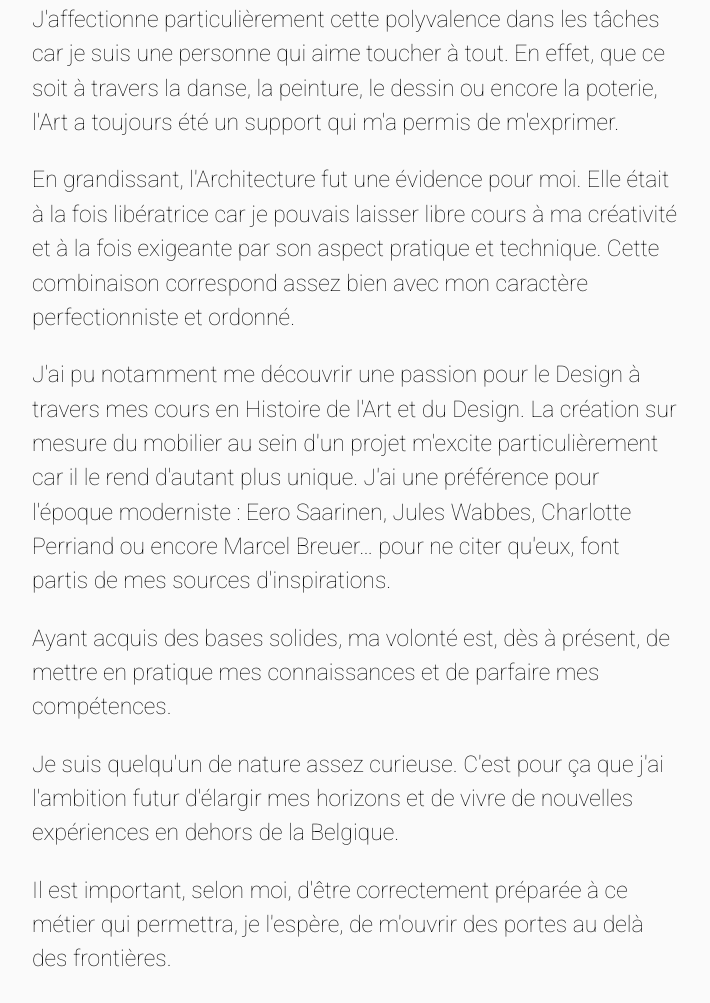
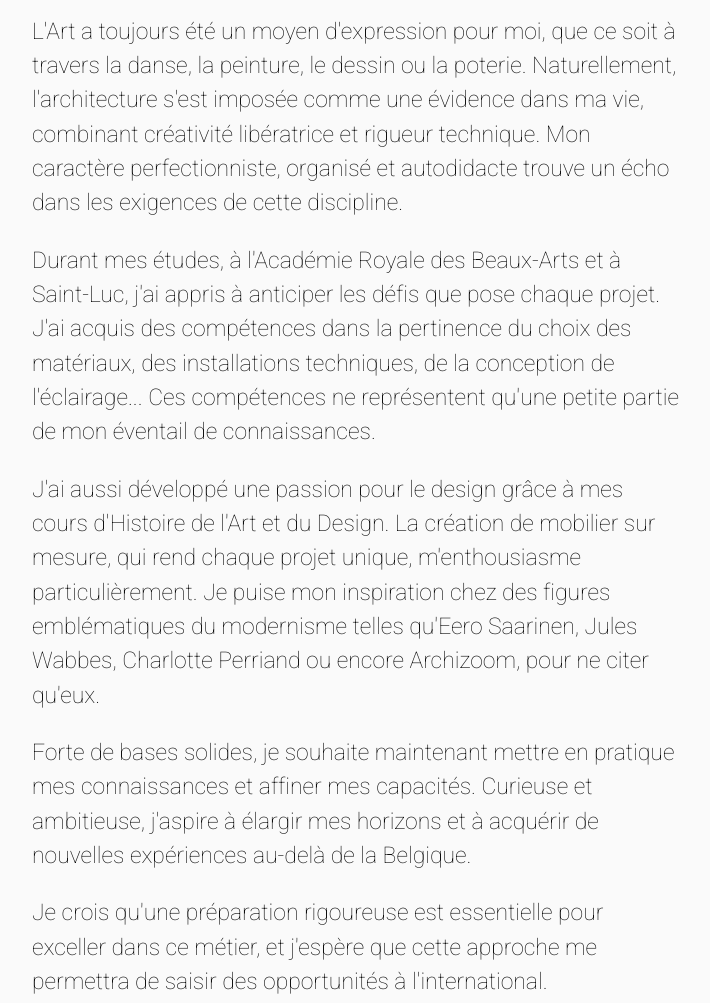
Before and after one commit to redouanahaddad/redouanahaddad.github.io, an Astro site: page /about in a window 1280 px wide. Shown: the part 1141-2144 px from the top of the page, without its empty margins (284-994 px from the left). Built offline with nearby package versions, Linux system fonts and the light colour scheme; Astro itself is replaced by a stand-in of ours.

Commit message:
Update about.astro

```diff
--- a/src/pages/about.astro
+++ b/src/pages/about.astro
@@ -19,54 +19,25 @@
     <Button href={CV} download outlined>Télécharger mon CV</Button>
 
     <p>
-      Je m'appelle Nadou Servaes, j'ai 25 ans et je suis actuellement étudiante
-      en Master en Architecture d'intérieur à l'Académie Royale des Beaux-Arts.
-      Mon Bachelier s'est déroulé à l'ESA Saint-Luc de Saint- Gilles.
+    Je m'appelle Nadou Servaes et je suis une jeune architecte d'intérieur passionnée et déterminée. Bien que mon expérience professionnelle soit encore récente, j'ai eu l'opportunité d'enrichir mes compétences au sein de divers bureaux d'architecture, où j'ai effectué plusieurs stages enrichissants.
     </p>
     <p>
-      Ma volonté est d'élargir mes connaissances dans le monde de l'architecture
-      afin de me constituer une certaine expérience professionnelle. J'ai déjà
-      eu la chance de travailler dans le bureau d'architecture STAMP en tant que
-      stagiaire et ensuite comme job étudiant sur plusieurs mois.
+     Mon rôle durant ces stages était diversifié : participation à l'exécution des plans et à des compétitions d'architecture, conception de projets privés, et prise en charge de tâches administratives telles que la rédaction du Dossier d'Intervention Ultérieur et le suivi de chantier en tant que Coordinatrice Santé et Sécurité. J'ai également contribué à la rédaction de nombreux PV. Cette polyvalence me plaît énormément car elle correspond parfaitement à mon désir d'apprendre et d'explorer différents aspects de mon métier.
     </p>
     <p>
-      Mon travail consistait à participer à l'exécution des plans et à la
-      conception de projets privées.Plusieurs tâches administratives m'étaient
-      confiées tel que le Dossier d'Intervention Ultérieur ainsi que le suivi de
-      chantier et la rédaction des PV.
+  L'Art a toujours été un moyen d'expression pour moi, que ce soit à travers la danse, la peinture, le dessin ou la poterie. Naturellement, l'architecture s'est imposée comme une évidence dans ma vie, combinant créativité libératrice et rigueur technique. Mon caractère perfectionniste, organisé et autodidacte trouve un écho dans les exigences de cette discipline.
     </p>
     <p>
-      J'affectionne particulièrement cette polyvalence dans les tâches car je
-      suis une personne qui aime toucher à tout. En effet, que ce soit à travers
-      la danse, la peinture, le dessin ou encore la poterie, l'Art a toujours
-      été un support qui m'a permis de m'exprimer.
+  Durant mes études, à l'Académie Royale des Beaux-Arts et à Saint-Luc, j'ai appris à anticiper les défis que pose chaque projet. J'ai acquis des compétences dans la pertinence du choix des matériaux, des installations techniques, de la conception de l'éclairage... Ces compétences ne représentent qu'une petite partie de mon éventail de connaissances.
     </p>
     <p>
-      En grandissant, l'Architecture fut une évidence pour moi. Elle était à la
-      fois libératrice car je pouvais laisser libre cours à ma créativité et à
-      la fois exigeante par son aspect pratique et technique. Cette combinaison
-      correspond assez bien avec mon caractère perfectionniste et ordonné.
+J'ai aussi développé une passion pour le design grâce à mes cours d'Histoire de l'Art et du Design. La création de mobilier sur mesure, qui rend chaque projet unique, m'enthousiasme particulièrement. Je puise mon inspiration chez des figures emblématiques du modernisme telles qu'Eero Saarinen, Jules Wabbes, Charlotte Perriand ou encore Archizoom, pour ne citer qu'eux.
     </p>
     <p>
-      J'ai pu notamment me découvrir une passion pour le Design à travers mes
-      cours en Histoire de l'Art et du Design. La création sur mesure du
-      mobilier au sein d'un projet m'excite particulièrement car il le rend
-      d'autant plus unique. J'ai une préférence pour l'époque moderniste : Eero
-      Saarinen, Jules Wabbes, Charlotte Perriand ou encore Marcel Breuer… pour
-      ne citer qu'eux, font partis de mes sources d'inspirations.
+    Forte de bases solides, je souhaite maintenant mettre en pratique mes connaissances et affiner mes capacités. Curieuse et ambitieuse, j'aspire à élargir mes horizons et à acquérir de nouvelles expériences au-delà de la Belgique.
     </p>
     <p>
-      Ayant acquis des bases solides, ma volonté est, dès à présent, de mettre
-      en pratique mes connaissances et de parfaire mes compétences.
-    </p>
-    <p>
-      Je suis quelqu'un de nature assez curieuse. C'est pour ça que j'ai
-      l'ambition futur d'élargir mes horizons et de vivre de nouvelles
-      expériences en dehors de la Belgique.
-    </p>
-    <p>
-      Il est important, selon moi, d'être correctement préparée à ce métier qui
-      permettra, je l'espère, de m'ouvrir des portes au delà des frontières.
+    Je crois qu'une préparation rigoureuse est essentielle pour exceller dans ce métier, et j'espère que cette approche me permettra de saisir des opportunités à l'international.
     </p>
   </Container>
   <style></style>
```
